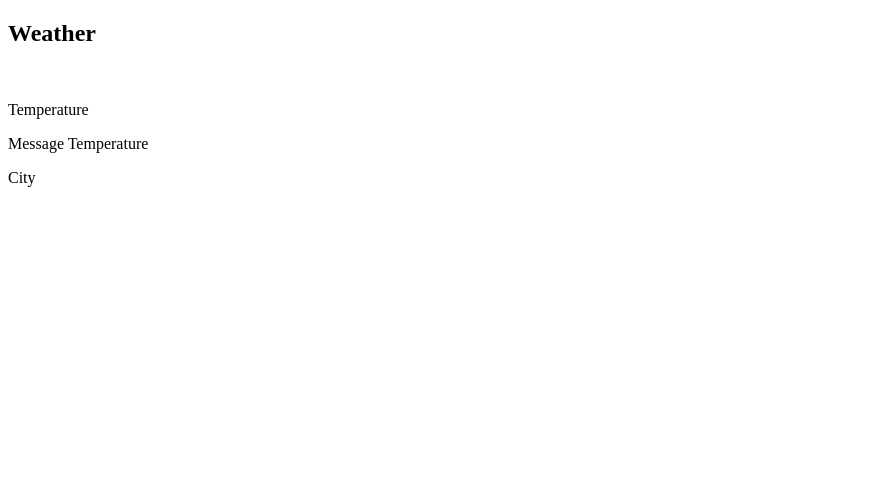
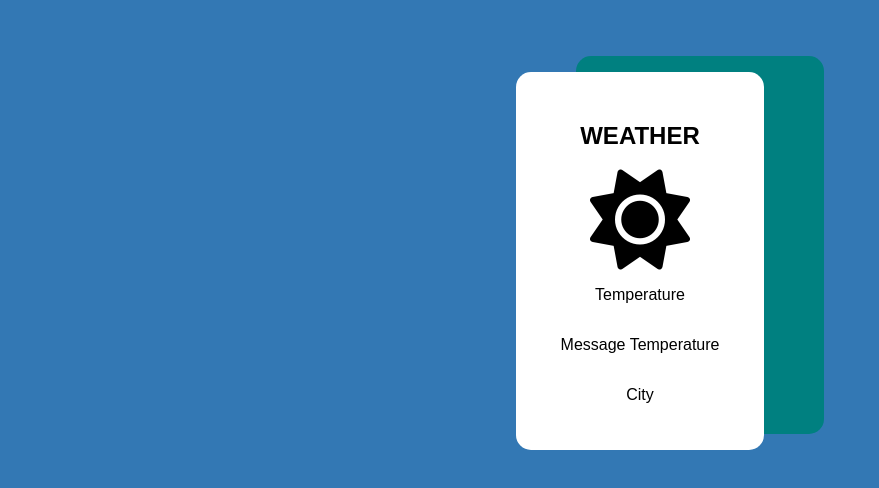
Before and after one commit to katherine-na/weather, a plain HTML site: page index.html in a window 1280 px wide. Shown: the whole page, without its empty margins (0-879 px from the left). Drawn offline with Linux system fonts and the light colour scheme; no server answers.

Commit message:
content(code): update css code

```diff
--- a/index.html
+++ b/index.html
@@ -4,15 +4,22 @@
     <meta charset="UTF-8" />
     <meta http-equiv="X-UA-Compatible" content="IE=edge" />
     <meta name="viewport" content="width=device-width, initial-scale=1.0" />
+    <script
+      src="https://kit.fontawesome.com/0e563e8096.js"
+      crossorigin="anonymous"
+    ></script>
+    <link rel="stylesheet" href="main.css" />
     <title>Weather</title>
   </head>
   <body>
     <div id="container">
-      <h2 id="title">Weather</h2>
+      <h2 id="title">weather</h2>
+      <i class="fa-solid fa-sun"></i>
       <img class="weather-image" src="" alt="" />
       <p class="temperature">Temperature</p>
       <p class="message-temperature">Message Temperature</p>
       <p class="city-temperature">City</p>
     </div>
+    <script src="main.js"></script>
   </body>
 </html>
--- /dev/null
+++ b/main.css
@@ -0,0 +1,25 @@
+html {
+  background-color: rgb(51, 120, 180);
+  font-family: sans-serif;
+  margin: 5%;
+}
+
+#container {
+  background-color: white;
+  box-shadow: 60px -16px teal;
+  display: flex;
+  flex-direction: column;
+  align-items: center;
+  margin: 0 auto;
+  padding: 30px 10px;
+  width: 20%;
+  border-radius: 15px;
+}
+
+h2 {
+  text-transform: uppercase;
+}
+
+.fa-solid {
+  font-size: 100px;
+}
--- /dev/null
+++ b/main.js
@@ -0,0 +1,5 @@
+fetch(
+  "https://api.openweathermap.org/data/2.5/weather?lat={lat}&lon={lon}&appid={API key}"
+)
+  .then((response) => response.json())
+  .then((data) => console.log(data));
```
